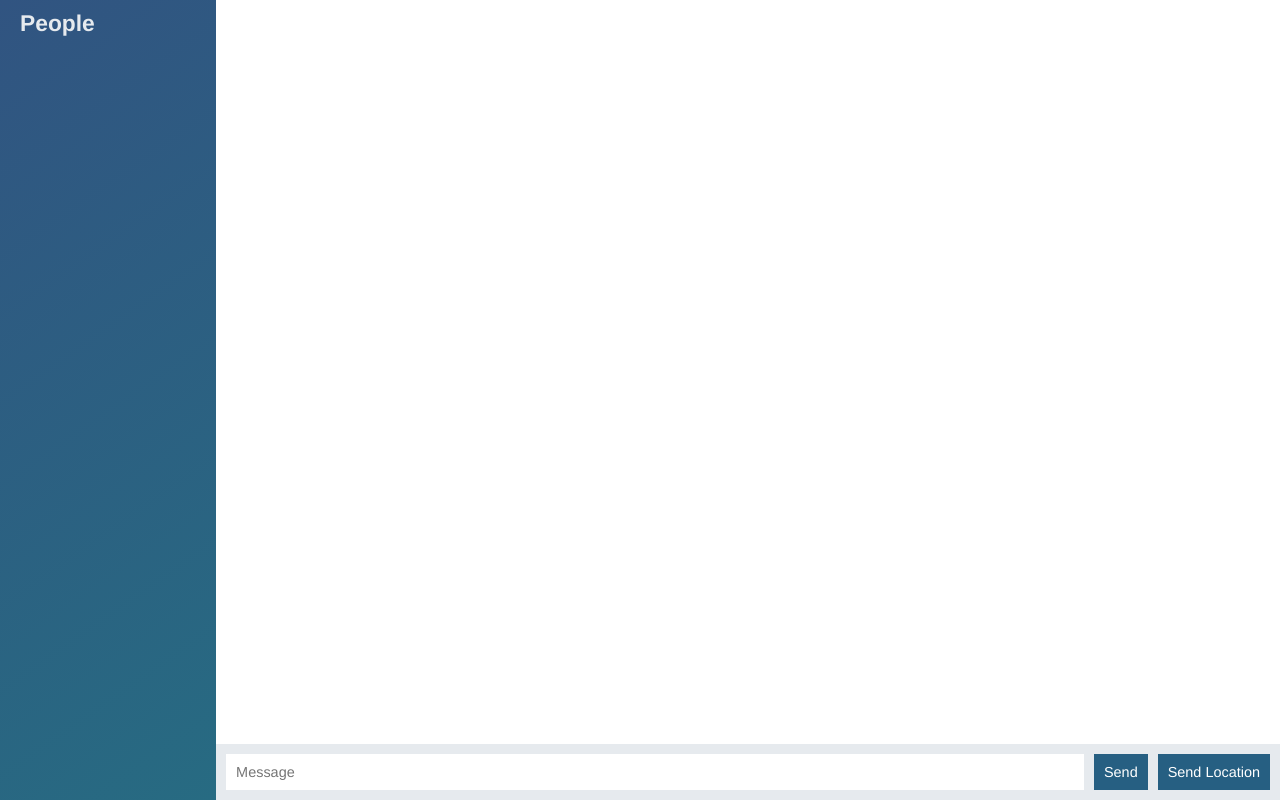
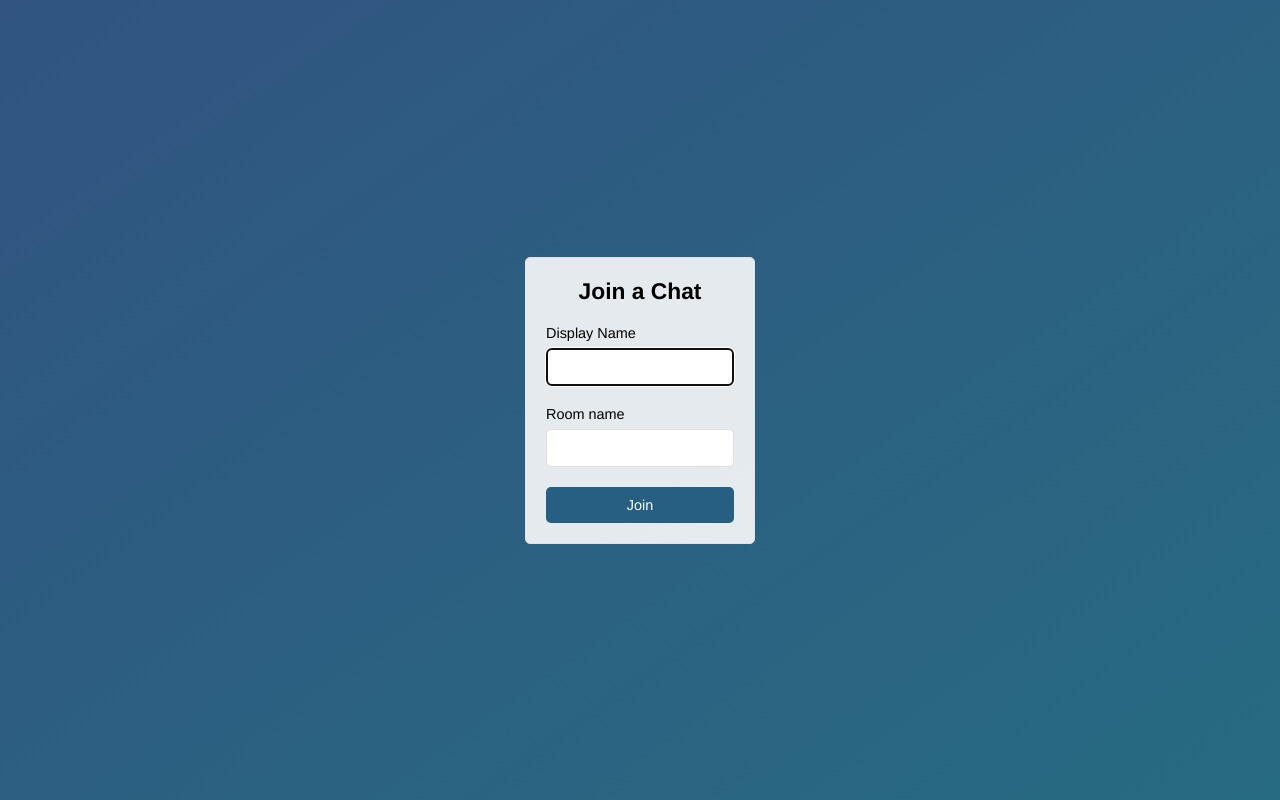
Before and after one commit to 5r1n1/node-chat-app, a website: page public/index.html in a window 1280 px wide. Drawn offline with nearby package versions, Linux system fonts and the light colour scheme; no server answers.

Commit message:
Added Join Chat form

```diff
--- a/public/css/styles.css
+++ b/public/css/styles.css
@@ -19,6 +19,7 @@
 
   button {
     border: none;
+    border-radius: 5px;
     background: #265f82;
     color: white;
     cursor: pointer;
@@ -76,6 +77,7 @@
 
   .form-field input, .form-field select {
     border: 1px solid #e1e1e1;
+    border-radius: 5px;
     padding: 10px;
   }
 
--- a/public/index.html
+++ b/public/index.html
@@ -1,53 +1,32 @@
 <!DOCTYPE html>
 <html>
-  <head>
-    <meta charset="utf-8">
-    <link rel="stylesheet" href="css/styles.css">
-  </head>
 
-  <body class="chat">
-    <div class='chat__sidebar'>
-      <h3>People</h3>
-    </div>
+<head>
+  <meta charset="utf-8">
+  <title>Join | ChatApp</title>
+  <meta name="viewport" content="width=device-width, initial-scale=1, user-scalable=no">
+  <link rel="stylesheet" href="css/styles.css">
+</head>
 
-    <div class="chat__main">
-      <ol id="messages" class="chat__messages"></ol>
-      <div class="chat__footer">
-        <form id="message-form">
-          <input name="message" type="text" placeholder="Message" autocomplete="off"/>
-          <button>Send</button>
-        </form>
-        <button id="send-location">Send Location</button>
+<body class="centered-form">
+  <div class="centered-form__form">
+    <form action="./chat.html">
+      <div class="form-field">
+        <h3>Join a Chat</h3>
       </div>
-    </div>
+      <div class="form-field">
+        <label>Display Name</label>
+        <input type="text" name="name" autofocus>
+      </div>
+      <div class="form-field">
+        <label>Room name</label>
+        <input type="text" name="room">
+      </div>
+      <div class="form-field">
+        <button>Join</button>
+      </div>
+    </form>
+  </div>
+</body>
 
-    <script id="message-template" type="text/template">
-      <li class="message">
-        <div class="message__title">
-          <h4>{{from}}</h4> <span>{{msgAt}}</span>
-        </div>
-        <div class="message_body">
-          <p>{{text}}</p>
-        </div>
-      </li>
-    </script>
-
-    <script id="location-message-template" type="text/template">
-      <li class="message">
-        <div class="message__title">
-          <h4>{{from}}</h4> <span>{{msgAt}}</span>
-        </div>
-        <div class="message_body">
-          <p><a target="_blank" href="{{url}}">My Current Location</a></p>
-        </div>
-      </li>
-    </script>
-
-    <script src="/socket.io/socket.io.js" ></script>
-    <script src="scripts/libs/jquery-3.3.1.min.js"></script>
-    <script src="scripts/libs/moment-2.23.0.min.js"></script>
-    <script src="scripts/libs/mustache-3.0.1.min.js"></script>
-    <script src="scripts/index.js"></script>
-
-  </body>
 </html>
```
Also changed, not shown: public/chat.html (added, +54 -0 lines), public/scripts/chat.js (renamed from public/scripts/index.js).
